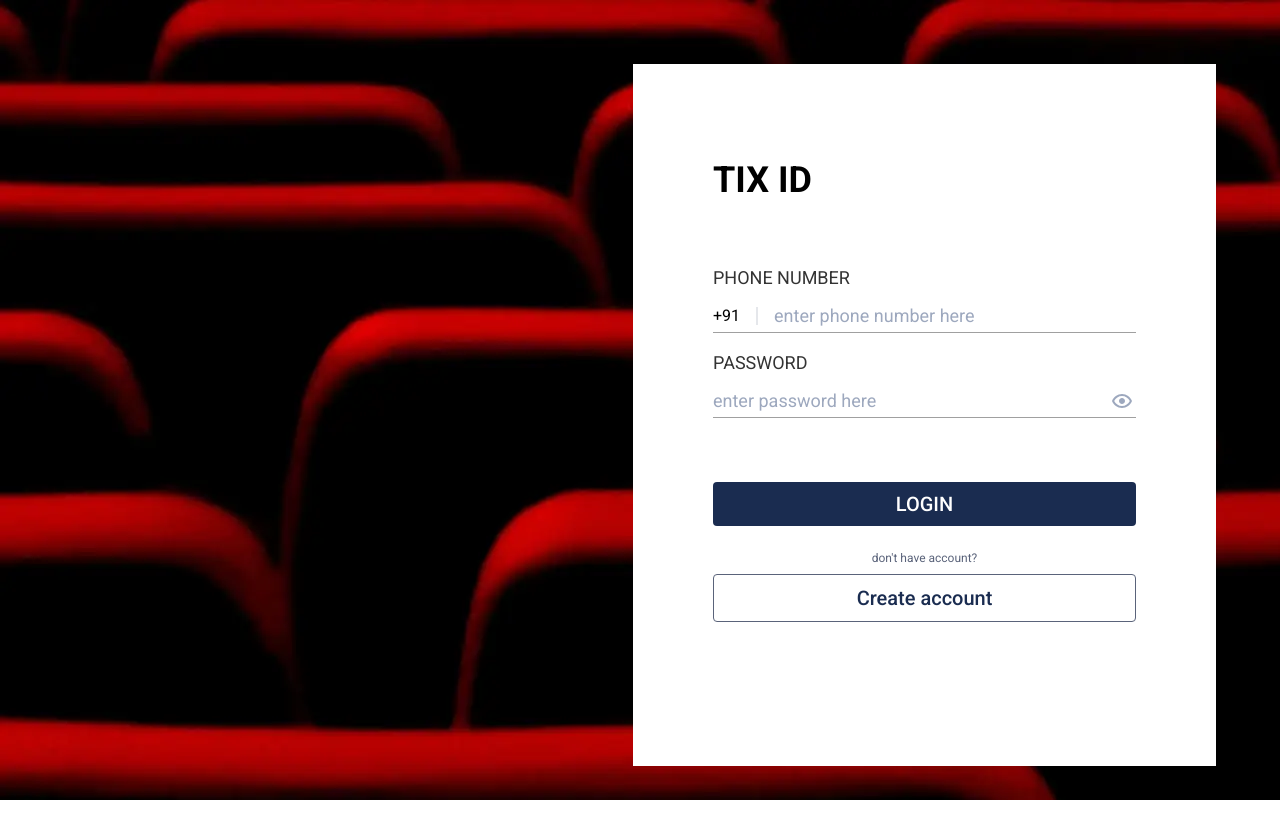
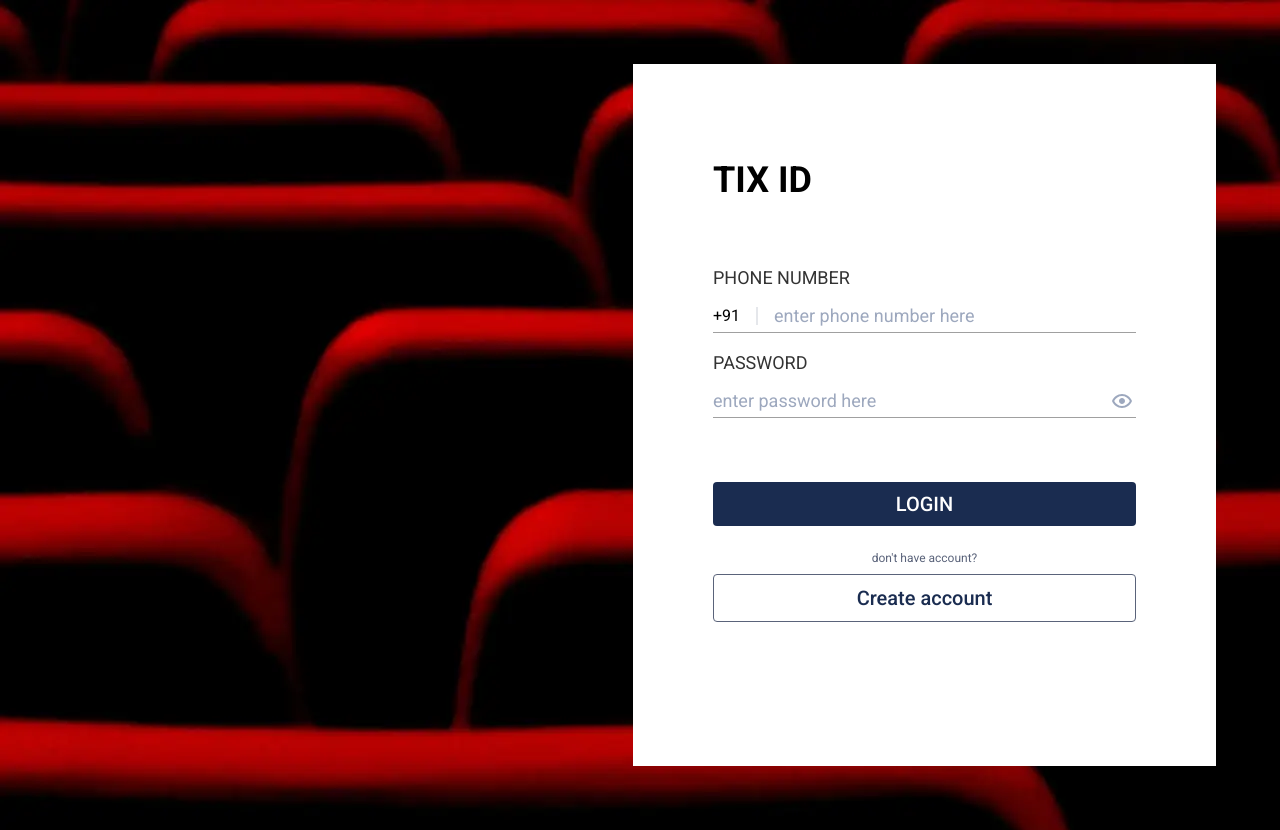
Before and after one commit to PratikBodawala/TIX-nextjs, a Next.js app: page / in a window 1280 px wide. Built offline with nearby package versions, Linux system fonts and the light colour scheme.

Commit message:
:bug: login page background image issue

```diff
--- a/components/Layouts/AuthLayout.tsx
+++ b/components/Layouts/AuthLayout.tsx
@@ -5,7 +5,7 @@
   <title>Login</title>
     <meta name="description" content="Login to TIX for booking movie ticket to your favorite theater."/>
 </Head>
-      <main className="flex flex-col items-center justify-center">{children}</main>
+      <main>{children}</main>
 </>
   );
 }
--- a/components/Layouts/Layout.tsx
+++ b/components/Layouts/Layout.tsx
@@ -11,7 +11,7 @@
       </Head>
     <div className="bg-theater">
       <NavBar />
-      <main className="flex flex-col items-center justify-center">{children}</main>
+      <main>{children}</main>
       <Footer />
     </div></>
   );
--- a/pages/index.tsx
+++ b/pages/index.tsx
@@ -3,7 +3,7 @@
 
 const Home: NextPage = () => {
   return (
-      <div className="bg-theater h-screen w-screen"  style={{ backgroundImage: "url('/images/theater-bg-img.webp')",
+      <div className="bg-theater"  style={{ backgroundImage: "url('/images/theater-bg-img.webp')",
       backgroundRepeat: 'no-repeat',
         backgroundSize: 'fill',
         // backgroundAttachment: 'fixed'
```
